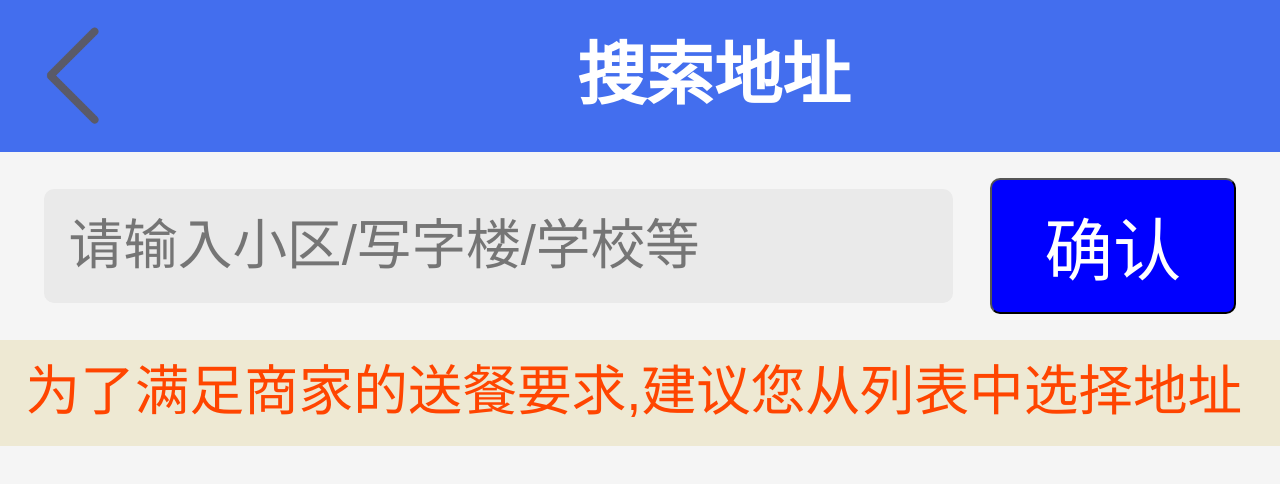
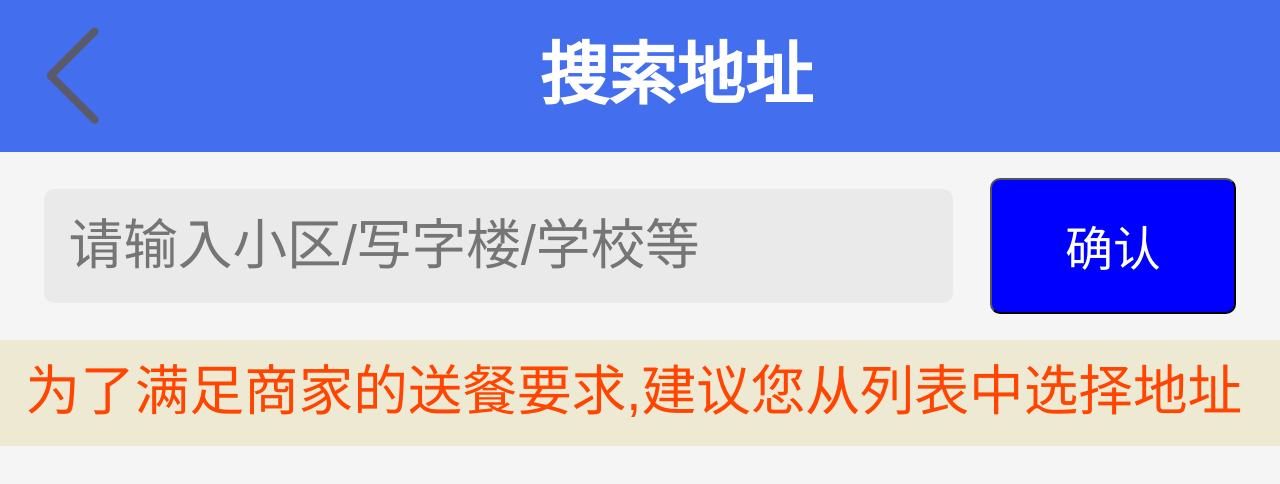
Before and after one commit to 15893742698/DKelemePM, a Vue app in the folder my-project/: page /#/home/login/resetadd/detailadadd/searchadd in a window 1280 px wide. Shown: the top 484 px of the page. Built offline with nearby package versions, Linux system fonts and the light colour scheme.

Commit message:
no message

```diff
--- a/my-project/src/components/searchadd.vue
+++ b/my-project/src/components/searchadd.vue
@@ -6,7 +6,7 @@
         </div>
         <div class="inputdiv">
             <input type="text" placeholder="请输入小区/写字楼/学校等" v-model="detailsearchadd">
-            <button @click="search">确认</button>
+            <button @click="search" class="querensousuoa">确认</button>
         </div>
         <p>为了满足商家的送餐要求,建议您从列表中选择地址</p>
         <ul class="alladdul">
@@ -93,7 +93,7 @@ export default {
   }
 };
 </script>
-<style>
+<style scoped>
 .searchaddmax {
   width: 100%;
 }
@@ -135,10 +135,10 @@ export default {
   border-radius: 10px;
   background-color: #eaeaea;
 }
-.inputdiv > button {
+.inputdiv > .querensousuoa {
   width: 20%;
   border-radius: 10px;
-  font-size: 0.2rem;
+  font-size: 0.14rem;
   background-color: blue;
   color: white;
   height: 0.4rem;
```
